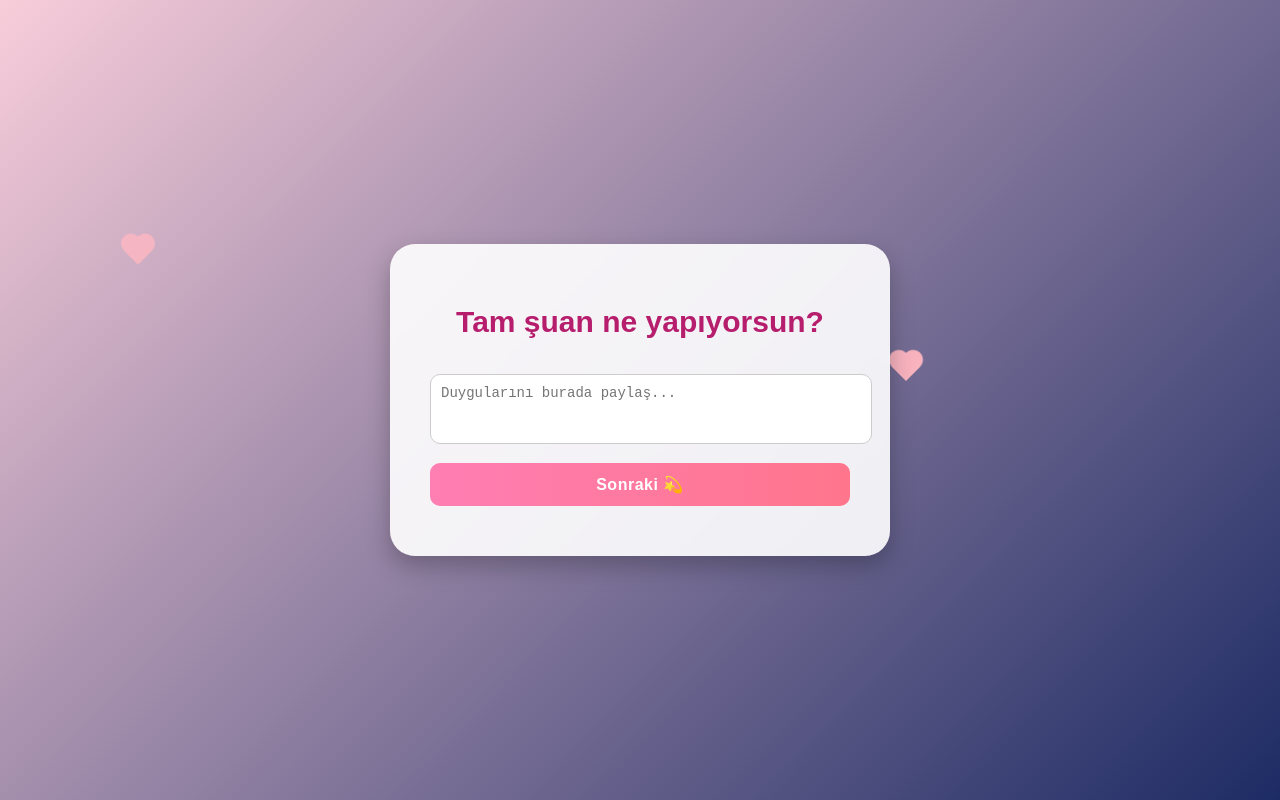
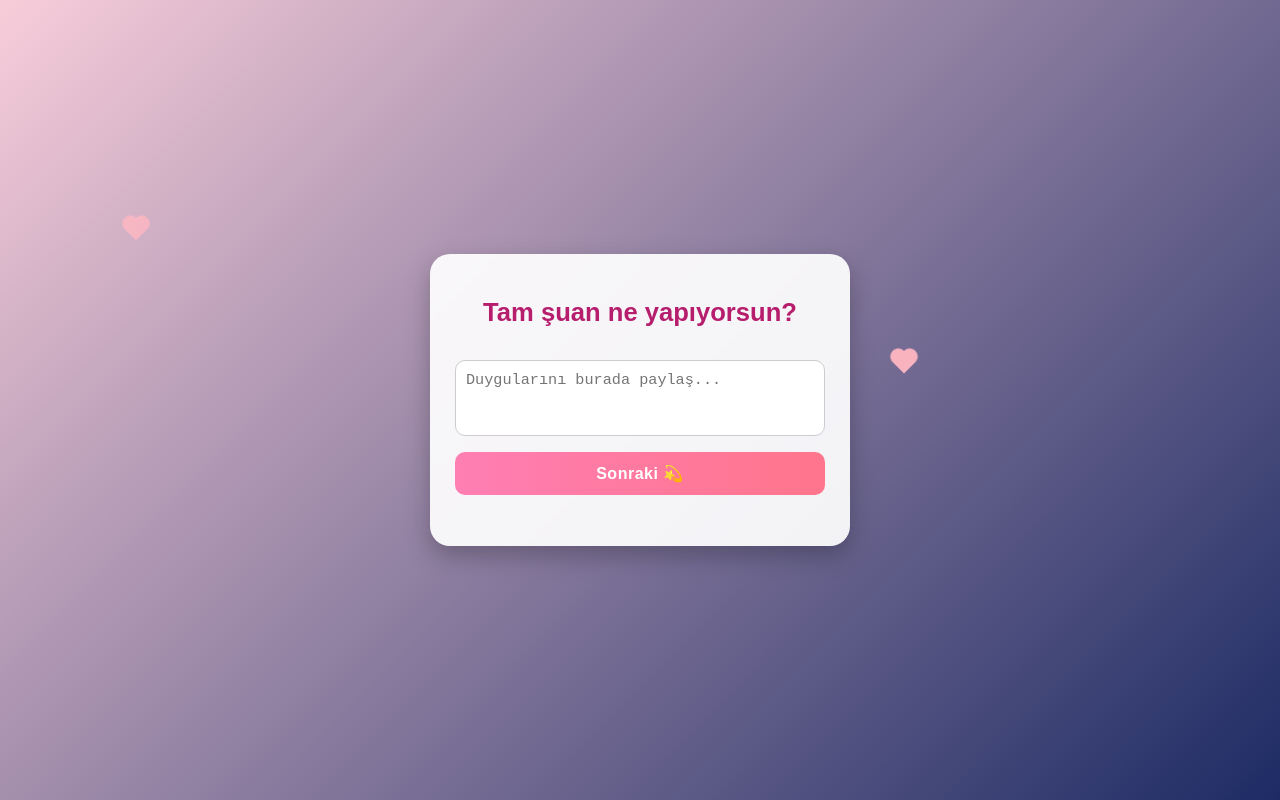
Before and after one commit to ismailBEY/ogrenelimtanisalim.github.io, a plain HTML site: page index.html in a window 1280 px wide. Both pictures are taken after a click on the button "Teste Başla 💖". Drawn offline with Linux system fonts and the light colour scheme.

Commit message:
Update index.html

```diff
--- a/index.html
+++ b/index.html
@@ -2,28 +2,34 @@
 <html lang="tr">
 <head>
   <meta charset="UTF-8">
-  <meta name="viewport" content="width=device-width, initial-scale=1.0">
+  <meta name="viewport" content="width=device-width, initial-scale=1.0, maximum-scale=1">
   <title>💘 ESK Tanıma Testi</title>
   <style>
+    * {
+      box-sizing: border-box;
+      -webkit-tap-highlight-color: transparent;
+    }
+
     body {
       background: linear-gradient(135deg, #f8cdda, #1d2b64);
-      height: 100vh;
+      min-height: 100vh;
       display: flex;
       justify-content: center;
       align-items: center;
       font-family: 'Poppins', sans-serif;
       margin: 0;
       color: #333;
-      overflow: hidden;
+      overflow-x: hidden;
+      padding: 10px;
     }
 
     .card, .welcome {
-      background: rgba(255, 255, 255, 0.9);
-      padding: 40px;
-      border-radius: 25px;
+      background: rgba(255, 255, 255, 0.92);
+      padding: 25px;
+      border-radius: 20px;
       box-shadow: 0 10px 25px rgba(0,0,0,0.25);
+      width: 100%;
       max-width: 420px;
-      width: 90%;
       text-align: center;
       animation: fadeIn 0.8s ease;
       backdrop-filter: blur(6px);
@@ -35,32 +41,36 @@
     }
 
     h1 {
-      font-size: 30px;
+      font-size: 1.6rem;
       color: #b61e6d;
       margin-bottom: 15px;
+      line-height: 1.3;
     }
 
     p {
       color: #444;
-      margin-bottom: 25px;
-      font-size: 18px;
+      margin-bottom: 20px;
+      font-size: 1rem;
+      line-height: 1.5;
     }
 
     .options {
       display: flex;
       flex-direction: column;
-      gap: 10px;
-      margin-bottom: 20px;
+      gap: 8px;
+      margin-bottom: 15px;
     }
 
     label {
       background: #fff0f6;
-      padding: 10px 15px;
+      padding: 10px 14px;
       border-radius: 12px;
       cursor: pointer;
       transition: all 0.3s;
       border: 1px solid transparent;
+      font-size: 0.95rem;
       display: block;
+      text-align: left;
     }
 
     input[type="radio"] {
@@ -79,9 +89,9 @@
       padding: 10px;
       border-radius: 10px;
       border: 1px solid #ccc;
-      font-size: 14px;
+      font-size: 0.95rem;
       resize: none;
-      margin-bottom: 15px;
+      margin-bottom: 12px;
     }
 
     button {
@@ -90,7 +100,7 @@
       border: none;
       color: white;
       padding: 12px;
-      font-size: 16px;
+      font-size: 1rem;
       border-radius: 10px;
       cursor: pointer;
       transition: 0.3s;
@@ -98,52 +108,64 @@
       letter-spacing: 0.5px;
     }
 
-    button:hover {
-      transform: scale(1.05);
+    button:active {
+      transform: scale(0.98);
     }
 
     .result {
       text-align: center;
       margin-top: 10px;
-      font-size: 15px;
+      font-size: 0.95rem;
       color: #333;
+      padding: 8px;
     }
 
     .hidden { display: none; }
 
+    /* Kalpler */
     .heart {
-      position: absolute;
-      width: 20px;
-      height: 20px;
+      position: fixed;
+      width: 16px;
+      height: 16px;
       background: #ffb6c1;
       transform: rotate(45deg);
       animation: float 6s infinite ease-in-out;
-      opacity: 0.8;
+      opacity: 0.7;
+      z-index: 0;
     }
 
     .heart::before,
     .heart::after {
       content: "";
       position: absolute;
-      width: 20px;
-      height: 20px;
+      width: 16px;
+      height: 16px;
       background: #ffb6c1;
       border-radius: 50%;
     }
 
-    .heart::before { top: -10px; left: 0; }
-    .heart::after { top: 0; left: -10px; }
+    .heart::before { top: -8px; left: 0; }
+    .heart::after { top: 0; left: -8px; }
 
     @keyframes float {
       0% { transform: translateY(0) rotate(45deg); opacity: 1; }
-      100% { transform: translateY(-700px) rotate(45deg); opacity: 0; }
+      100% { transform: translateY(-800px) rotate(45deg); opacity: 0; }
     }
 
     img {
       max-width: 100%;
+      height: auto;
       border-radius: 15px;
       margin-bottom: 15px;
       box-shadow: 0 4px 10px rgba(0,0,0,0.2);
+    }
+
+    @media (max-width: 480px) {
+      h1 { font-size: 1.4rem; }
+      p { font-size: 0.95rem; }
+      button { font-size: 0.95rem; }
+      label { font-size: 0.9rem; }
+      input[type="text"], textarea { font-size: 0.9rem; }
     }
   </style>
 </head>
@@ -160,8 +182,9 @@
   <div class="welcome" id="welcomeScreen">
     <h1>💘 Hoş Geldin Elif Sude! 💘</h1>
     <p>
-    Hazırsan seninle ilgili birkaç soru soracağım... 💞<br>
-    Cevap vermek zorunluuuu!!!</p>
+      Hazırsan seninle ilgili birkaç soru soracağım... 💞<br>
+      Cevap vermek zorunluuuu!!! 😍
+    </p>
     <button id="startBtn">Teste Başla 💖</button>
   </div>
 
@@ -182,106 +205,25 @@
   </div>
 
   <script>
-    const FORMSPREE_URL = "https://formspree.io/f/mnngozeo"; // 💌 kendi Formspree linkini ekle!
+    const FORMSPREE_URL = "https://formspree.io/f/mnngozeo";
 
     const questions = [
-      {
-        type: "text",
-        question: "Tam şuan ne yapıyorsun?",
-      },
-      {
-        type: "radio",
-        question: "Hayat nasıl gidiyor?",
-        options: ["Mükemmel", "Fena değil", "Berbat", "Çalkantılı"],
-        allowText: true
-      },
-      {
-        type: "radio",
-        question: "Dersler Nasıl?",
-        options: ["Çalışmaya çalışıyorum", "Bende bilmiyorum", "hiç sorma rezalet ", "Mükemmel"],
-        allowText: true
-      },
-      {
-        type: "radio",
-        question: "Seni rahatsız ettim mi/ediyor muyum?",
-        options: ["evet", "hayır", "biraz", "beni rahtsız edemezsin"],
-        allowText: true
-      },
-      {
-        type: "text",
-        question: "Bir günün nasıl geçiyor?",
-      },
-      {
-        type: "radio",
-        question: "Manitan,sevdiğin,hoşlandığın,konuştuğun varmı?",
-        options: ["var", "yok","arıyoz"],
-        allowText: true
-      },
-      {
-        type: "radio",
-        question: "Aramız Nasıl?",
-        options: ["İyi", "Kötü", "aramız yok", "Bilmiyorum"],
-        allowText: true
-      },
-      {
-        type: "image",
-        question: "Bu fotoğrafa baktığında ne hissediyorsun? Sana benzerliği kaç.",
-        image: "https://resmim.net/cdn/2025/10/16/j4BRRQ.png", // 📸 kendi fotoğrafının URL'si
-        options: ["0-2", "2-4", "4-6", "6-8","8-10"],
-        allowText: true
-      },
-      {
-        type: "text",
-        question: "Yaz tatilinden memnunmsun? Genel olarak nasıldı?iyi kötü yönleri.",
-      },
-      {
-        type: "text",
-        question: "Manitacılık işleri hakkında düşüncen",
-      },
-      {
-        type: "radio",
-        question: "Bir gün buluşma,konuşma ihtimalimiz?(Date)",
-        options: ["yok", "1/1000", "1/100", "1/10","Düşünmem Lazım","Düşünmeme gerek bile yok","👍"],
-        allowText: true
-      },
-      {
-        type: "radio",
-        question: "Aşık olduğunda genelde ne yaparsın?",
-        options: ["Sessizce izlerim 💭", "Yaklaşmaya çalışırım 💬", "Duygularımı gizlerim 💌", "Direkt söylerim 💥"],
-        allowText: true
-      },
-      {
-        type: "radio",
-        question: "Birinin sana ilgi duyduğunu nasıl anlarsın?",
-        options: ["Bakışlarından 👀", "Davranışlarından 💞", "Mesajlarından 💬", "Sadece hissederim 💫"]
-      },
-
-      {
-        type: "radio",
-        question: "En romantik bulduğun şey hangisi?",
-        options: ["Mektup almak 💌", "Gecenin sessizliği 🌙", "El ele yürümek 🌸", "Bir bakışta her şeyi anlatmak 👀"]
-      },
-      {
-        type: "radio",
-        question: "Sevdiğin kişiye duygularını nasıl belli edersin?",
-        options: ["Küçük jestlerle 🎁", "Sözlerle 💬", "Bakışlarla 👀", "Belli etmem 🙊"],
-        allowText: true
-      },
-      {
-        type: "radio",
-        question: "İlk görüşte aşka inanır mısın?",
-        options: ["Evet 💘", "Hayır 🤔", "Belki 💭"]
-      },
-      {
-        type: "radio",
-        question: "Bir ilişki senin için ne ifade eder?",
-        options: ["Güven 🤝", "Tutku 🔥", "Sadakat 💍", "Paylaşım 💞"],
-        allowText: true
-      },
-      {
-        type: "text",
-        question: "Son Olarak Sence gerçek aşk nedir? 💖 Duygularını serbestçe yaz..."
-      }
+      { type: "text", question: "Tam şuan ne yapıyorsun?" },
+      { type: "radio", question: "Hayat nasıl gidiyor?", options: ["Mükemmel", "Fena değil", "Berbat", "Çalkantılı"], allowText: true },
+      { type: "radio", question: "Dersler Nasıl?", options: ["Çalışmaya çalışıyorum", "Bende Bilmiyorum", "hic sorma Rezalett ", "Mükemmel"], allowText: true },
+      { type: "radio", question: "Seni rahatsız ettim mi?", options: ["Evet", "Hayır", "Biraz", "Beni rahatsız edemezsin"], allowText: true },
+      { type: "text", question: "Bir günün nasıl geçiyor?" },
+      { type: "radio", question: "Manitan, sevdiğin, hoşlandığın biri var mı?", options: ["Var ", "Yok ", "Arıyoruz"], allowText: true },
+      { type: "radio", question: "Aramız nasıl?", options: ["İyi", "Kötü", "Aramız yok", "bilmiyorum"], allowText: true },
+      { type: "image", question: "Bu fotoğrafa baktığında ne hissediyorsun? Benzerlik kaç?", image: "https://resmim.net/cdn/2025/10/16/j4BRRQ.png", options: ["0-2", "2-4", "4-6", "6-8", "8-10"], allowText: true },
+      { type: "text", question: "Yaz tatilinden memnun musun? Nasıldı?" },
+      { type: "text", question: "Manitacılık işleri hakkında düşüncen?" },
+      { type: "radio", question: "Bir gün konuşma veya buluşma ihtimalimiz?", options: ["Yok ", "1/1000", "1/100", "1/10", "Düşünmem lazım ", "👍"], allowText: true },
+      { type: "radio", question: "Aşık olduğunda genelde ne yaparsın?", options: ["Sessizce izlerim 💭", "Yaklaşırım 💬", "Gizlerim 💌", "Direkt söylerim 💥"], allowText: true },
+      { type: "radio", question: "Birinin sana ilgi duyduğunu nasıl anlarsın?", options: ["Bakışlarından 👀", "Davranışlarından 💞", "Mesajlarından 💬", "Sadece hissederim 💫"] },
+      { type: "radio", question: "En romantik bulduğun şey hangisi?", options: ["Mektup almak 💌", "Gecenin sessizliği 🌙", "El ele yürümek 🌸", "Bir bakışta her şeyi anlatmak 👀"] },
+      { type: "radio", question: "İlk görüşte aşka inanır mısın?", options: ["Evet 💘", "Hayır 🤔", "Belki 💭"] },
+      { type: "text", question: "Son olarak... Gerçek aşk sence nedir? 💖" }
     ];
 
     let current = 0;
@@ -302,6 +244,7 @@
       welcomeScreen.classList.add("hidden");
       quizCard.classList.remove("hidden");
       loadQuestion();
+      window.scrollTo(0, 0);
     });
 
     function loadQuestion() {
@@ -366,6 +309,7 @@
         loadQuestion();
         textAnswerEl.value = "";
         extraTextEl.value = "";
+        window.scrollTo(0, 0);
       } else {
         questionEl.textContent = "💌 Cevapların gönderiliyor...";
         optionsEl.style.display = "none";
@@ -374,9 +318,7 @@
         nextBtn.style.display = "none";
 
         const formData = new FormData();
-        Object.keys(answers).forEach(key => {
-          formData.append(key, answers[key]);
-        });
+        Object.keys(answers).forEach(key => formData.append(key, answers[key]));
 
         try {
           const res = await fetch(FORMSPREE_URL, {
@@ -386,7 +328,7 @@
           });
 
           if (res.ok) {
-            resultEl.innerHTML = "💖 Cevapların başarıyla gönderildi! Kalbini paylaştığın için teşekkürler.";
+            resultEl.innerHTML = "💖 Cevapların başarıyla gönderildi! Kalbini paylaştığın için teşekkürler 💌";
           } else {
             resultEl.innerHTML = "⚠️ Bir hata oluştu, lütfen tekrar dene.";
           }
```
